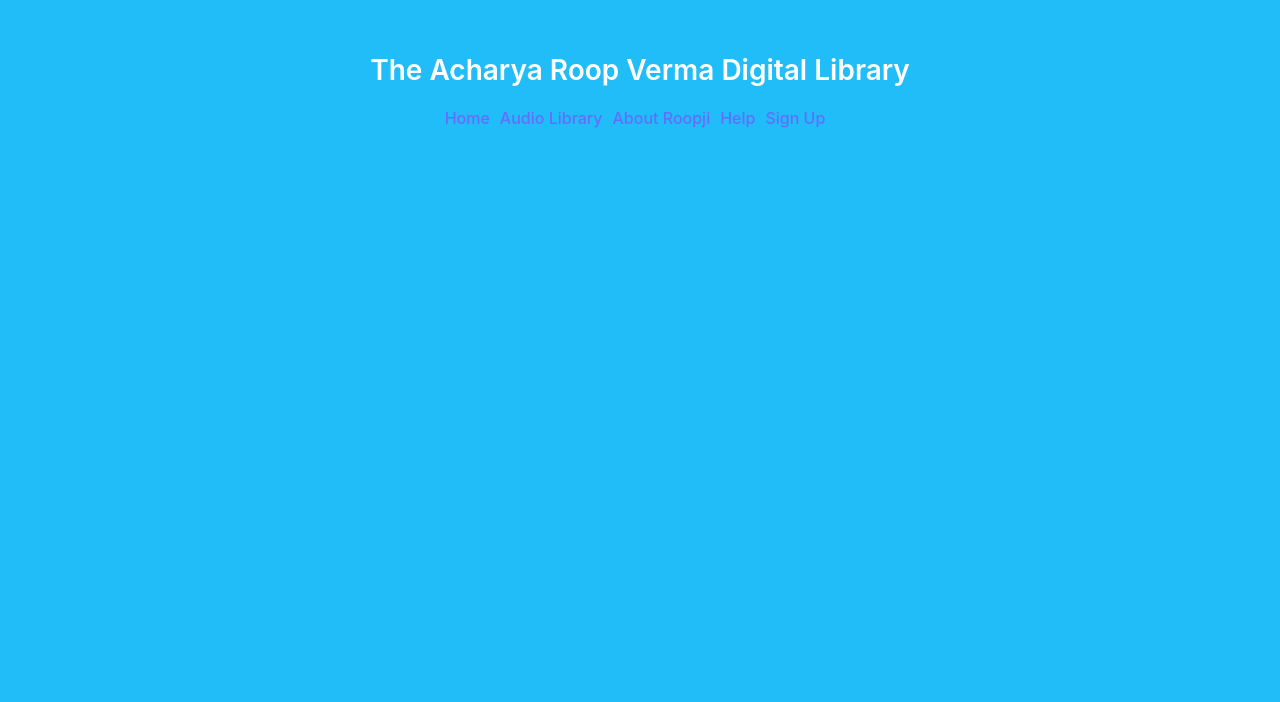
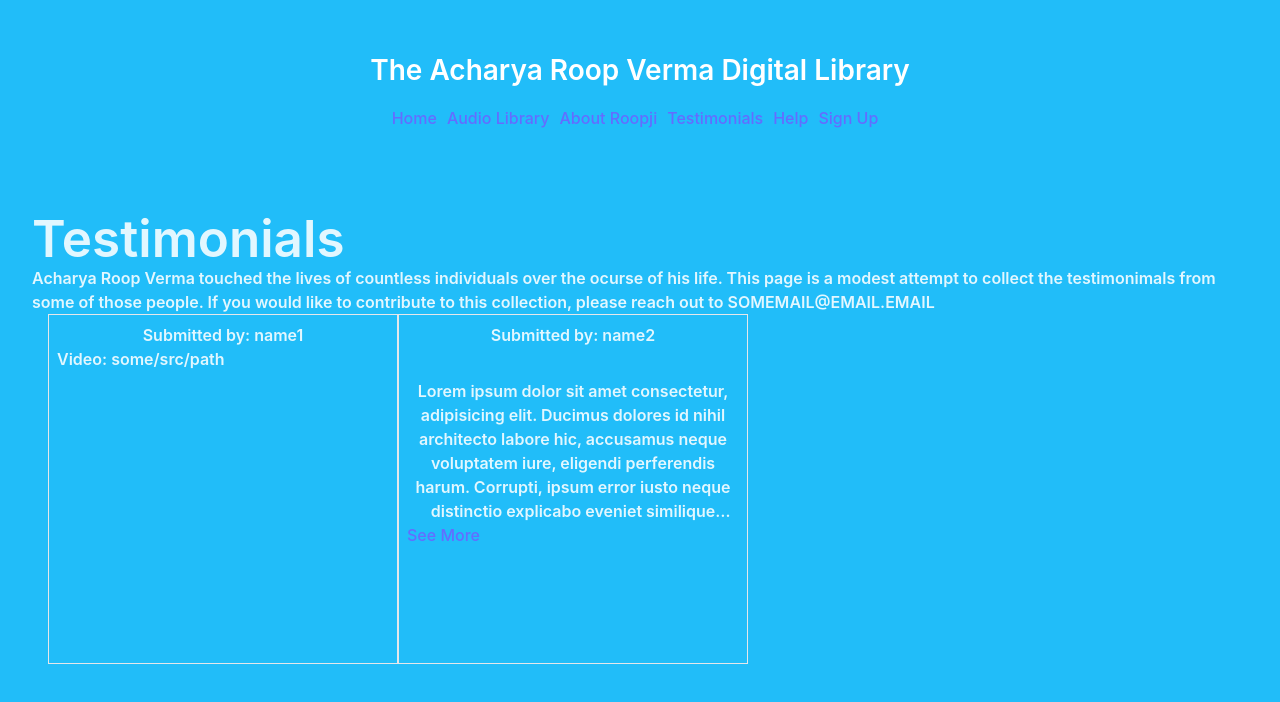
Before and after one commit to tomekregulski/roop-verma-archive-client, a React (Vite) app: page /testimonials in a window 1280 px wide. Shown: the top 702 px of the page. Built offline with nearby package versions, Linux system fonts and the light colour scheme; no server answers.

Commit message:
basic testimonials view

```diff
--- a/src/App.tsx
+++ b/src/App.tsx
@@ -11,6 +11,8 @@ import { CompleteRegistration } from './views/CompleteRegistration';
 import { LoginGate } from './views/LoginGate';
 import { ManageAccount } from './views/ManageAccount';
 import { Signup } from './views/Signup';
+import { Testimonials } from './views/testimonials/Testimonials';
+import { TestimonialTextFull } from './views/testimonials/TestimonialTextFull';
 import { Welcome } from './views/Welcome';
 
 export function App() {
@@ -43,6 +45,8 @@ export function App() {
             <Route path="/roopji" element={<AboutRoopji />} />
             {/* <Route path='library' element={<AboutLibrary />} /> */}
             <Route path="/library" element={<AboutLibrary />} />
+            <Route path="/testimonials" element={<Testimonials />} />
+            <Route path="/testimonials/:id" element={<TestimonialTextFull />} />
             <Route path="/account" element={<ManageAccount />} />
           </Routes>
         </AudioProvider>
--- a/src/components/Navbar/Navbar.tsx
+++ b/src/components/Navbar/Navbar.tsx
@@ -34,6 +34,9 @@ const Navbar = () => {
             <Link to="roopji" className="nav--links-link">
               About Roopji
             </Link>
+            <Link to="testimonials" className="nav--links-link">
+              Testimonials
+            </Link>
           </span>
           <span>
             <Link to="library" className="nav--links-link">
--- /dev/null
+++ b/src/views/testimonials/TestimonialCard.tsx
@@ -0,0 +1,28 @@
+import type { Testimonial } from './Testimonials';
+import { TextContent } from './TextContent';
+import { VideoContent } from './VideoContent';
+
+export function TestimonialCard(props: { testimonial: Testimonial }) {
+  const { testimonial } = props;
+  const { submittedBy, content, type } = testimonial;
+
+  const Content = () => {
+    switch (type) {
+      case 'video':
+        return <VideoContent src={content} />;
+      case 'text':
+        return <TextContent testimonial={testimonial} />;
+      default:
+        throw new Error('provided type is not a valid testimonial type.');
+    }
+  };
+
+  return (
+    <div className="w-[350px] h-[350px] flex flex-col justify-start items-start border p-2">
+      <div className="my-0 mx-auto">Submitted by: {submittedBy}</div>
+      <div>
+        <Content />
+      </div>
+    </div>
+  );
+}
--- /dev/null
+++ b/src/views/testimonials/TestimonialTextFull.tsx
@@ -0,0 +1,14 @@
+import { useLocation } from 'react-router-dom';
+
+export function TestimonialTextFull() {
+  const location = useLocation();
+  const { testimonial } = location.state;
+  const { submittedBy, content } = testimonial;
+
+  return (
+    <div className="mx-8">
+      <div className="my-0 mx-auto text-center">Submitted by: {submittedBy}</div>
+      <div className="text-center mt-8">{content}</div>
+    </div>
+  );
+}
--- /dev/null
+++ b/src/views/testimonials/Testimonials.tsx
@@ -0,0 +1,45 @@
+import { TestimonialCard } from './TestimonialCard';
+
+type TestimonialType = 'text' | 'video';
+
+export interface Testimonial {
+  id: number;
+  submittedBy: string;
+  type: TestimonialType;
+  content: string;
+}
+
+const testimonials: Testimonial[] = [
+  {
+    id: 1,
+    submittedBy: 'name1',
+    type: 'video',
+    content: 'some/src/path',
+  },
+  {
+    id: 2,
+    submittedBy: 'name2',
+    type: 'text',
+    content:
+      'Lorem ipsum dolor sit amet consectetur, adipisicing elit. Ducimus dolores id nihil architecto labore hic, accusamus neque voluptatem iure, eligendi perferendis harum. Corrupti, ipsum error iusto neque distinctio explicabo eveniet similique temporibus id nisi voluptates molestias fuga obcaecati, maxime recusandae est in voluptas eum iure ad debitis dolores, harum nulla natus. Quis quisquam placeat excepturi repudiandae. Ut explicabo mollitia consectetur, obcaecati fuga illum quod expedita incidunt modi? Ex assumenda doloremque, porro velit magni repellat doloribus cupiditate similique excepturi expedita ipsa.',
+  },
+];
+
+export function Testimonials() {
+  return (
+    <div className="mx-8">
+      <h1>Testimonials</h1>
+      <p>
+        Acharya Roop Verma touched the lives of countless individuals over the ocurse of
+        his life. This page is a modest attempt to collect the testimonimals from some of
+        those people. If you would like to contribute to this collection, please reach out
+        to SOMEMAIL@EMAIL.EMAIL
+      </p>
+      <div className="flex flex-wrap justify-start items-center mx-4">
+        {testimonials.map((testimonial) => (
+          <TestimonialCard key={testimonial.id} testimonial={testimonial} />
+        ))}
+      </div>
+    </div>
+  );
+}
--- /dev/null
+++ b/src/views/testimonials/TextContent.tsx
@@ -0,0 +1,24 @@
+import { Link } from 'react-router-dom';
+
+import { Testimonial } from './Testimonials';
+
+export function TextContent(props: { testimonial: Testimonial }) {
+  const { testimonial } = props;
+  const { content, id } = testimonial;
+
+  console.log(id);
+
+  return (
+    <div>
+      <div
+        id={`testimonial-card-${id}`}
+        className="text-center mt-8 line-clamp-6 overflow-hidden overflow-ellipsis"
+      >
+        {content}
+      </div>
+      <Link to={`/testimonials/${id}`} state={{ testimonial }}>
+        See More
+      </Link>
+    </div>
+  );
+}
--- /dev/null
+++ b/src/views/testimonials/VideoContent.tsx
@@ -0,0 +1,4 @@
+export function VideoContent(props: { src: string }) {
+  const { src } = props;
+  return <div>Video: {src}</div>;
+}
```
